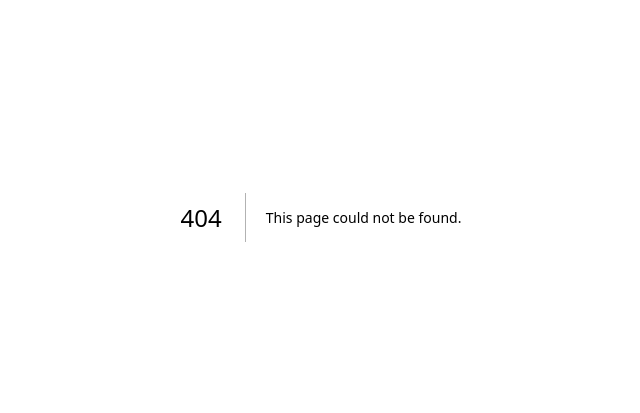
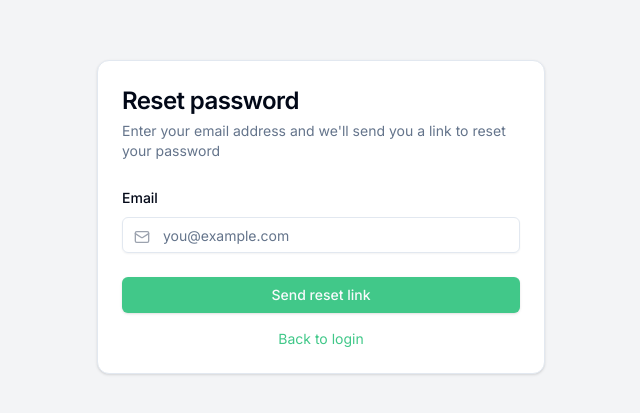
Before and after one commit to ojokne/turf, a Next.js app: page /forgot-password in a window 1280 px wide. Before the commit this address had no page. Shown: the part 183-596 px from the top of the page, without its empty margins (319-959 px from the left). Built offline with nearby package versions, Linux system fonts and the light colour scheme.

Commit message:
Add forgot password page

```diff
--- /dev/null
+++ b/app/forgot-password/page.jsx
@@ -0,0 +1,107 @@
+"use client";
+
+import { useState } from "react";
+import Link from "next/link";
+import { Button } from "@/components/ui/button";
+import { Input } from "@/components/ui/input";
+import { Label } from "@/components/ui/label";
+import {
+  Card,
+  CardContent,
+  CardDescription,
+  CardFooter,
+  CardHeader,
+  CardTitle,
+} from "@/components/ui/card";
+import { Alert, AlertDescription } from "@/components/ui/alert";
+import { Mail } from "lucide-react";
+
+export default function ForgotPasswordPage() {
+  const [email, setEmail] = useState("");
+  const [isLoading, setIsLoading] = useState(false);
+  const [error, setError] = useState("");
+  const [success, setSuccess] = useState(false);
+
+  const handleSubmit = async (e) => {
+    e.preventDefault();
+    setIsLoading(true);
+    setError("");
+    setSuccess(false);
+
+    try {
+      // Add your password reset logic here
+      // await sendPasswordResetEmail(email);
+      setSuccess(true);
+    } catch (error) {
+      setError(error.message);
+    } finally {
+      setIsLoading(false);
+    }
+  };
+
+  return (
+    <div className="flex items-center justify-center min-h-screen bg-gray-100">
+      <Card className="w-full max-w-md">
+        <CardHeader className="space-y-1">
+          <CardTitle className="text-2xl">Reset password</CardTitle>
+          <CardDescription>
+            Enter your email address and we'll send you a link to reset your
+            password
+          </CardDescription>
+        </CardHeader>
+        <form onSubmit={handleSubmit}>
+          <CardContent className="space-y-4">
+            <div className="space-y-2">
+              <Label htmlFor="email">Email</Label>
+              <div className="relative">
+                <Mail className="absolute left-3 top-3 h-4 w-4 text-gray-400" />
+                <Input
+                  id="email"
+                  type="email"
+                  placeholder="you@example.com"
+                  value={email}
+                  onChange={(e) => setEmail(e.target.value)}
+                  className="pl-10"
+                  required
+                />
+              </div>
+            </div>
+
+            {error && (
+              <Alert variant="destructive">
+                <AlertDescription>{error}</AlertDescription>
+              </Alert>
+            )}
+
+            {success && (
+              <Alert className="border-green-500 text-green-700">
+                <AlertDescription>
+                  If an account exists with that email, you will receive password
+                  reset instructions.
+                </AlertDescription>
+              </Alert>
+            )}
+          </CardContent>
+          <CardFooter className="flex flex-col space-y-4">
+            <Button
+              type="submit"
+              className="w-full"
+              disabled={isLoading || success}
+            >
+              {isLoading
+                ? "Sending reset link..."
+                : success
+                ? "Email sent"
+                : "Send reset link"}
+            </Button>
+            <div className="flex items-center justify-center w-full text-sm">
+              <Link href="/login" className="text-primary hover:underline">
+                Back to login
+              </Link>
+            </div>
+          </CardFooter>
+        </form>
+      </Card>
+    </div>
+  );
+}
```
